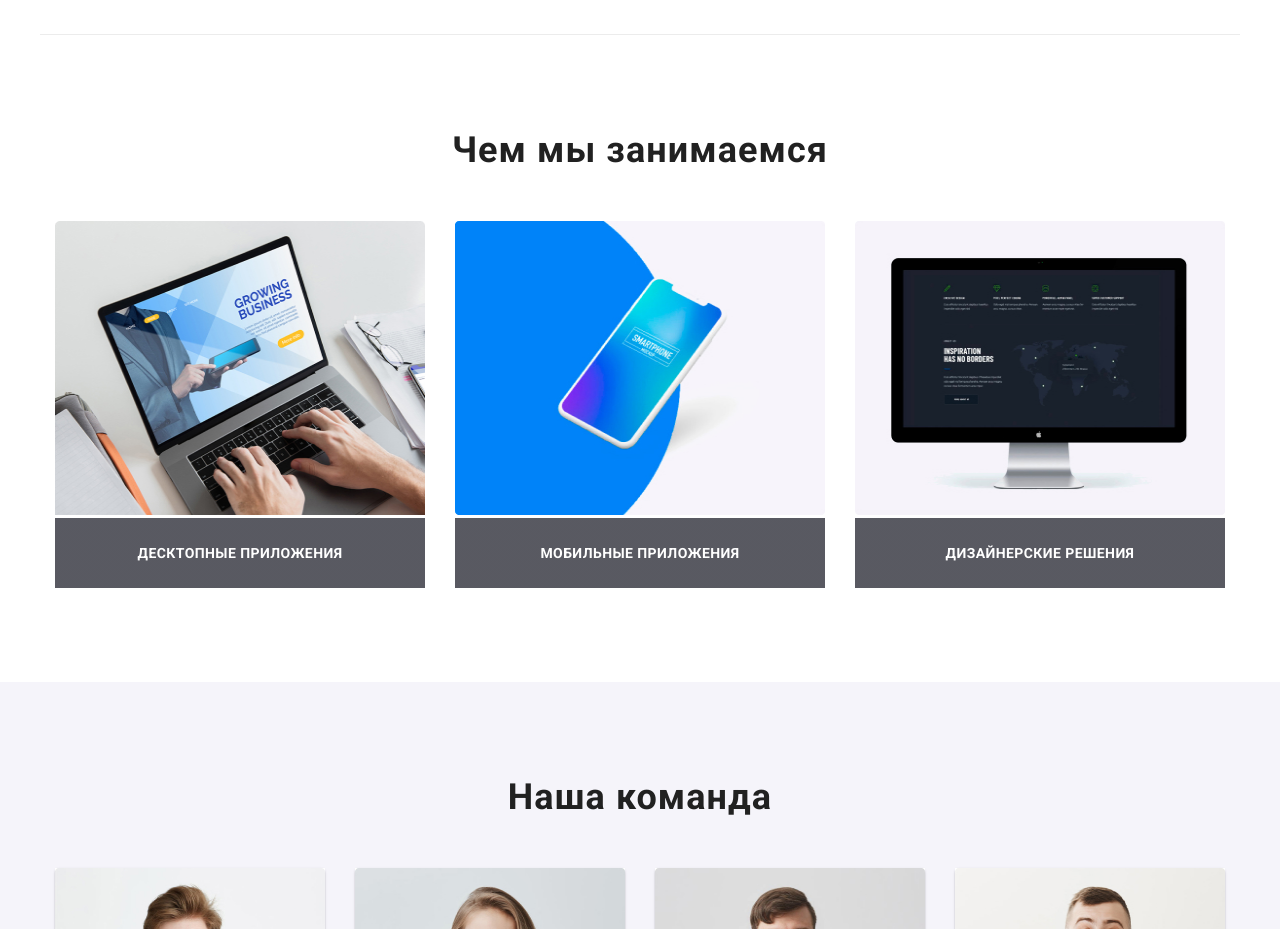
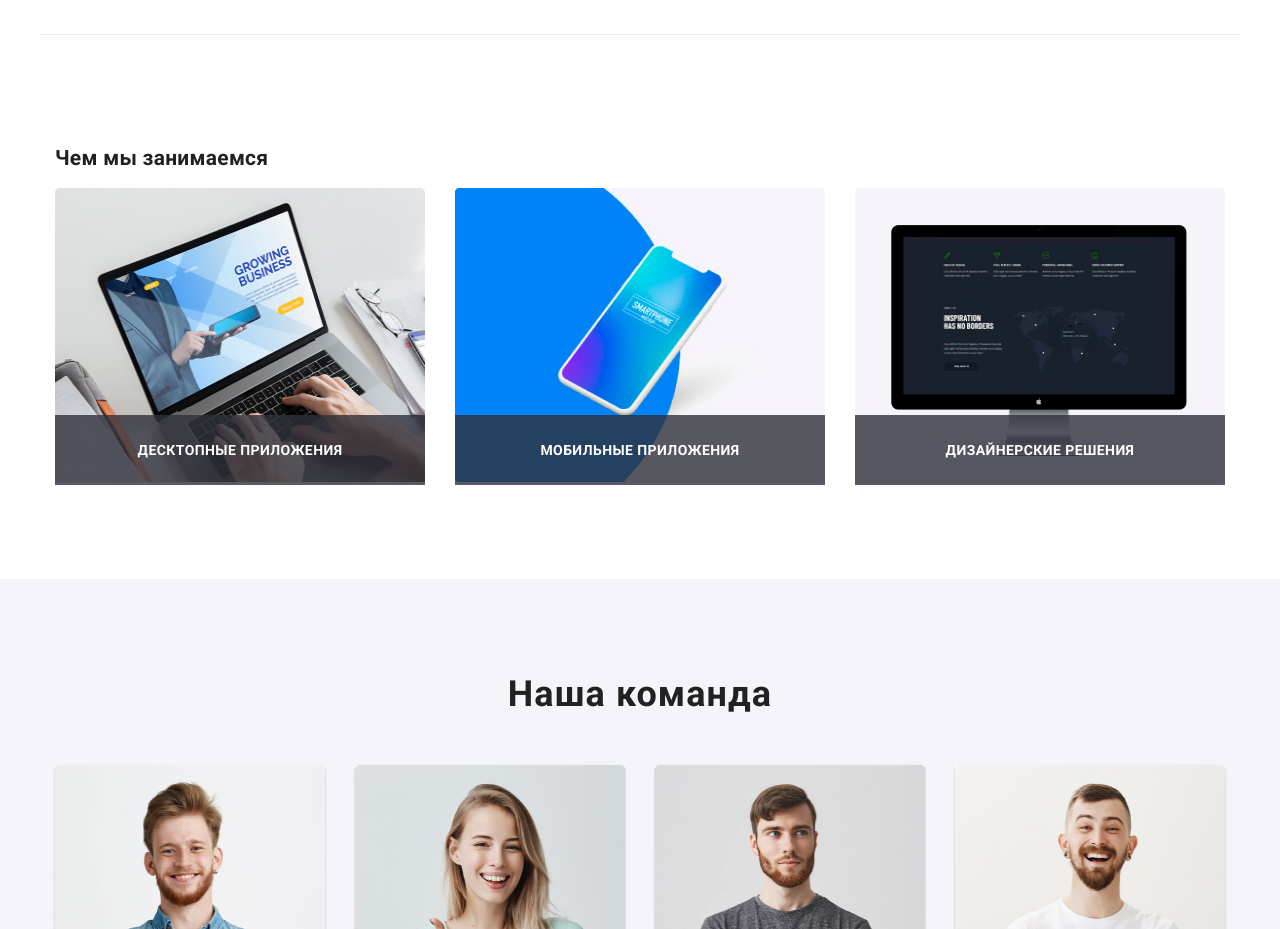
Before and after one commit to darya-ungvari/goit-markup-hw-05, a plain HTML site: page index.html in a window 1280 px wide. Shown: the part 1080-2009 px from the top of the page. Drawn offline with nearby package versions, Linux system fonts and the light colour scheme.

Commit message:
add position to aboutus title

```diff
--- a/css/style.css
+++ b/css/style.css
@@ -369,8 +369,18 @@ h2, h3 {
 
 }
 
-.aboutus-title {
+.aboutus-position {
 
+    position: relative;
+
+}
+
+.aboutus-subtitle {
+
+    position: absolute;
+    bottom: 0;
+    right: 0;
+    left: 0;
     font-weight: 700;
     font-size: 36px;
     line-height: 42px;
--- a/index.html
+++ b/index.html
@@ -113,16 +113,22 @@
             <h2 class="aboutus-title">Чем мы занимаемся</h2>
         <ul class="aboutus-list list">
             <li class="item">
-                <img src="./images/growingbusiness.jpg" alt="ноутбук" width="370" height="294">
-                 <h3 class="aboutus-subtitle">Десктопные приложения</h3>
+                <div class="aboutus-position">
+                    <img src="./images/growingbusiness.jpg" alt="ноутбук" width="370" height="294">
+                    <h3 class="aboutus-subtitle">Десктопные приложения</h3>
+                </div>
             </li>
             <li class="item">
-                <img src="./images/mobile.jpg" alt="мобильный" width="370" height="294">
-                <h3 class="aboutus-subtitle">Мобильные приложения</h3>
+                <div class="aboutus-position">
+                    <img src="./images/mobile.jpg" alt="мобильный" width="370" height="294">
+                    <h3 class="aboutus-subtitle">Мобильные приложения</h3>
+                </div>
             </li>
             <li class="item">
+                <div class="aboutus-position">
                     <img src="./images/desktop.jpg" alt="десктоп" width="370" height="294">
-                <h3 class="aboutus-subtitle">Дизайнерские решения</h3>
+                    <h3 class="aboutus-subtitle">Дизайнерские решения</h3>
+                </div>
             </li>
         </ul>
         </div>
```
